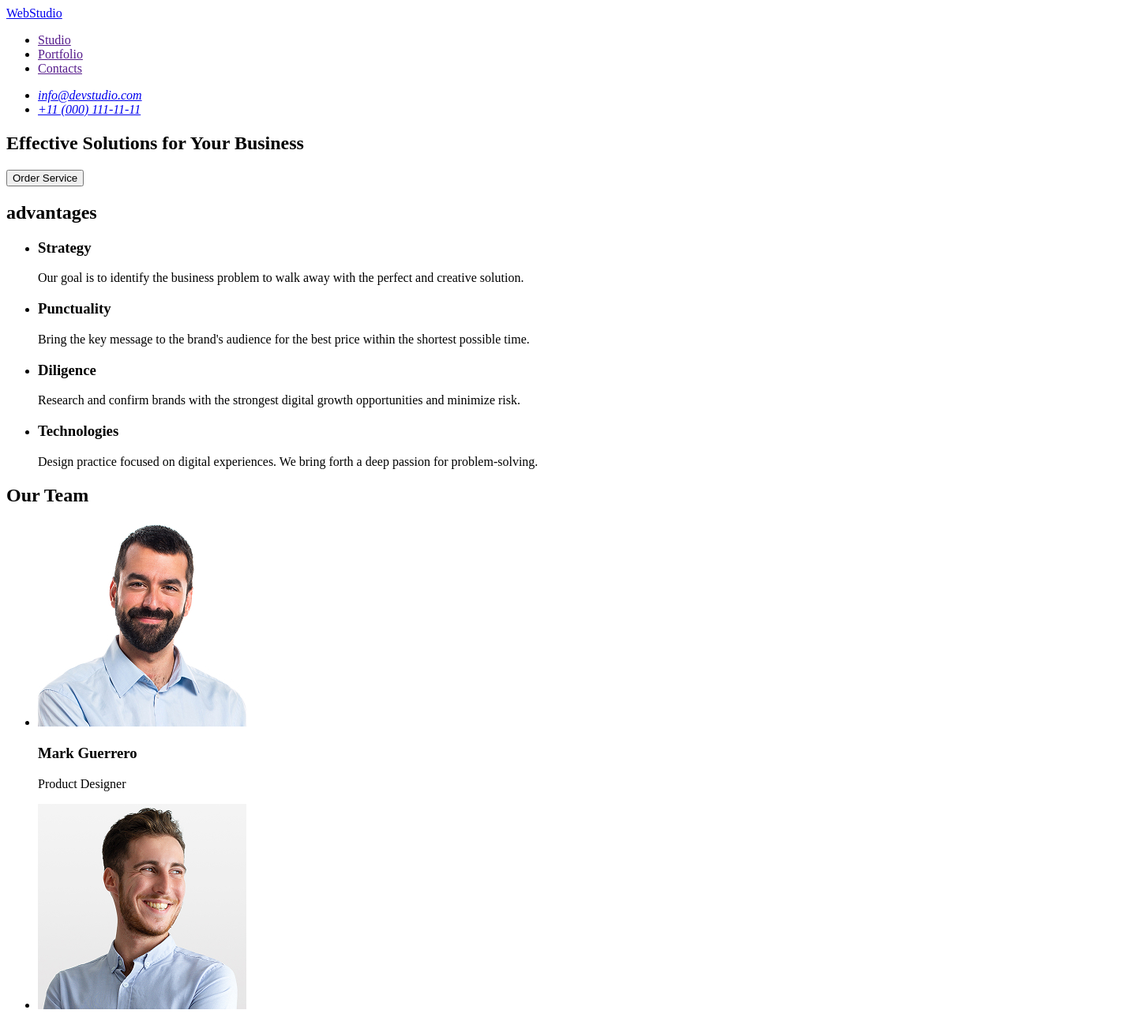
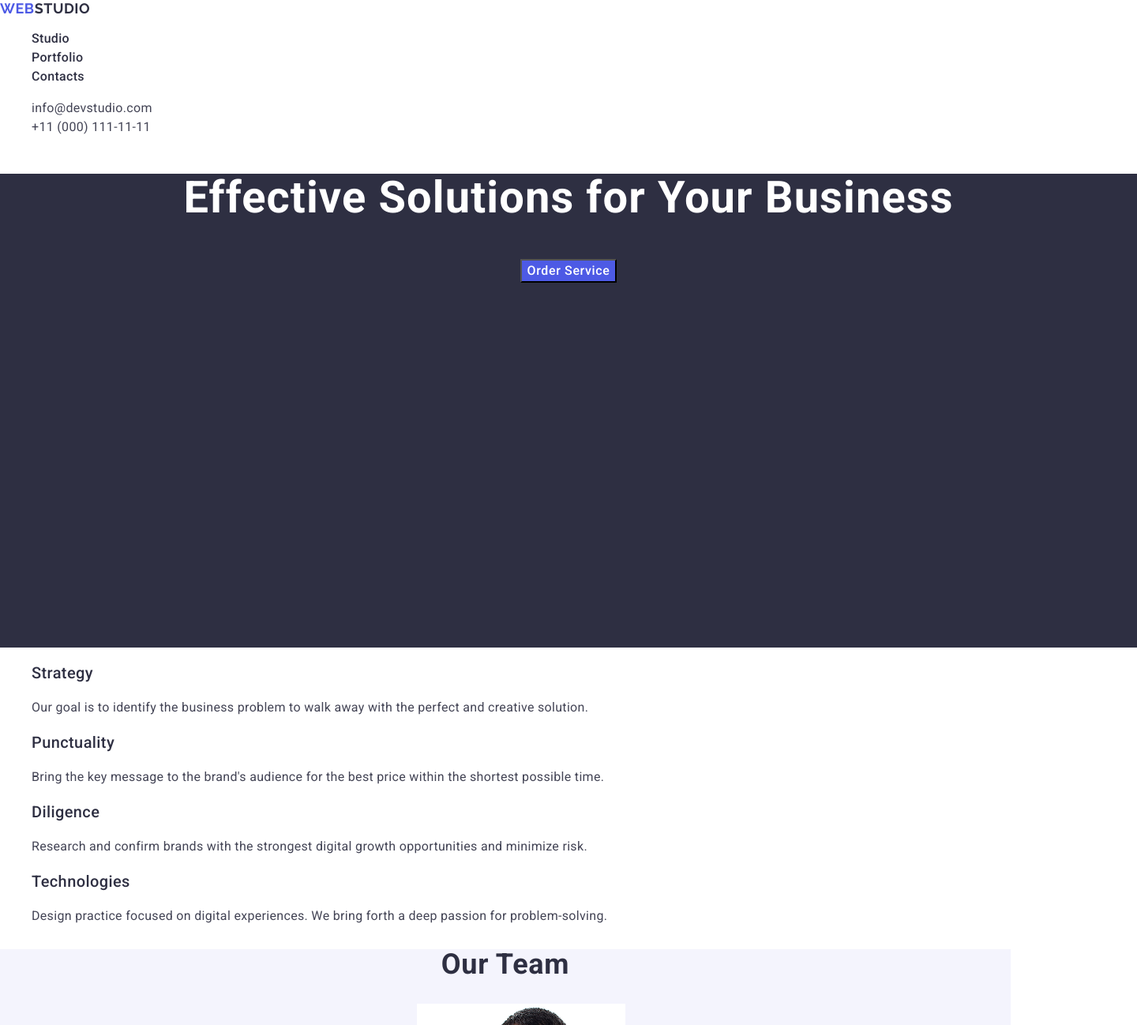
Before and after one commit to Aleksandr-Dmitrenko/goit-markup-hw-02, a plain HTML site: page index.html in a window 1280 px wide. Shown: the top 1298 px of the page at 79% size, 1440 px wide, since content can reach past the window. Drawn offline with nearby package versions, Linux system fonts and the light colour scheme.

Commit message:
add styles

```diff
--- /dev/null
+++ b/css/styles.css
@@ -0,0 +1,185 @@
+body {
+   font-family: "Roboto", sans-serif;
+   color: #434455;
+   background-color: #fff;
+}
+
+ul, ol {
+    list-style-type: none;
+}
+a {
+    text-decoration: none;
+}
+
+.logo {
+font-family: "Raleway", sans-serif;
+font-weight: 700;
+font-size: 18px;
+line-height: 1.17;
+letter-spacing: 0.03em;
+text-transform: uppercase;
+color: #4d5ae5;
+}
+
+.header-logo .logo-part {
+    color: #2e2f42;
+}
+.footer-logo .logo-part {
+    color: #f4f4fd;
+}
+
+.nav-link {
+font-weight: 500;
+font-size: 16px;
+line-height: 1.5;
+letter-spacing: 0.02em;
+color: #2e2f42;
+}
+
+.Contacts {
+    font-style: normal;
+}
+
+.contacts-link {
+font-size: 16px;
+line-height: 1.5;
+letter-spacing: 0.02em;
+color: #434455;
+}
+
+.nav-link:hover,
+.nav-link:focus,
+.contacts-link:hover,
+.contacts-link:hover {
+    color: #404bbf;
+}
+
+/* Slogan */
+
+ .slogan {
+    background-color: #2e2f42;
+    width: 1440px;
+    height: 600px;
+    text-align: center;
+ }
+
+.slogan-title {
+font-weight: 700;
+font-size: 56px;
+line-height: 1.1;
+letter-spacing: 0.02em;
+text-align: center;
+color: #fff;
+}
+
+button {
+font-weight: 500;
+font-size: 16px;
+line-height: 1.5;
+letter-spacing: 0.04em;
+color: #fff;
+background-color: #4d5ae5;
+}
+
+button:hover {
+    color: #fff;
+    background-color: #404bbf;
+    cursor: pointer;
+}
+
+/* advantages */
+
+.advantages-list {
+font-weight: 500;
+font-size: 20px;
+line-height: 1.2;
+letter-spacing: 0.02em;
+color: #2e2f42;
+}
+.advantages-list-description {
+font-weight: 400;
+font-size: 16px;
+line-height: 1.5;
+letter-spacing: 0.02em;
+color: #434455;
+}
+
+/* ourTeam */
+
+.our-team {
+    background-color: #f4f4fd;
+    text-align: center;
+
+}
+.our-team-title {
+font-weight: 700;
+font-size: 36px;
+line-height: 1.1;
+letter-spacing: 0.02em;
+text-align: center;
+color: #2e2f42;
+}
+.our-team-list
+{
+font-weight: 500;
+font-size: 20px;
+line-height: 1.2;
+letter-spacing: 0.02em;
+text-align: center;
+color: #2e2f42;
+}
+.our-team-list-description {
+font-weight: 400;
+font-size: 16px;
+line-height: 1.5;
+letter-spacing: 0.02em;
+text-align: center;
+color: #434455;
+}
+
+/* Portfolio */
+
+.portfolio-title {
+font-weight: 700;
+font-size: 36px;
+line-height: 1.1;
+letter-spacing: 0.02em;
+text-align: center;
+color: #2e2f42;
+}
+
+.portfolio-list {
+font-weight: 500;
+font-size: 20px;
+line-height: 1.2;
+letter-spacing: 0.02em;
+color: #2e2f42;
+}
+.portfolio-descrsption {
+font-weight: 400;
+font-size: 16px;
+line-height: 1.5;
+letter-spacing: 0.02em;
+color: #434455;
+}
+
+/* footer */
+.page-footer {
+    background-color: #2e2f42;
+}
+.footer-description {
+font-weight: 400;
+font-size: 16px;
+line-height: 1.5;
+letter-spacing: 0.02em;
+color: #f4f4fd;
+}
+.logo footer-logo {
+font-family: "Raleway", sans-serif;
+font-weight: 700;
+font-size: 18px;
+line-height: 1.17;
+letter-spacing: 0.03em;
+text-transform: uppercase;
+color: #f4f4fd;
+}
--- a/index.html
+++ b/index.html
@@ -4,68 +4,82 @@
     <meta charset="UTF-8">
     <meta name="viewport" content="width=device-width, initial-scale=1.0">
     <title>Webstudio</title>
+
+    <link
+        rel="stylesheet"
+        href="https://cdnjs.cloudflare.com/ajax/libs/modern-normalize/3.0.1/modern-normalize.min.css"
+        integrity="sha512-q6WgHqiHlKyOqslT/lgBgodhd03Wp4BEqKeW6nNtlOY4quzyG3VoQKFrieaCeSnuVseNKRGpGeDU3qPmabCANg=="
+        crossorigin="anonymous" referrerpolicy="no-referrer"
+    />
+
+<link rel="preconnect" href="https://fonts.googleapis.com"/>
+<link rel="preconnect" href="https://fonts.gstatic.com" crossorigin/>
+<link href="https://fonts.googleapis.com/css2?family=Raleway:wght@700&family=Roboto:wght@400;500;700&display=swap" rel="stylesheet"/>
+<!--привязка html к styless-->
+    <link rel="stylesheet" href="./css/styles.css"/>
 </head>
 <body>
-    <header>
-        <nav>
-            <a href="./index.html">WebStudio</a>
-            <ul>
-                <li><a href="">Studio</a></li>
-                <li><a href="">Portfolio</a></li>
-                <li><a href="">Contacts</a></li>
+    <header class="page-header">
+        <nav class="header-nav">
+            <a class= "logo header-logo" href="./index.html"
+            >Web<span class="logo-part">Studio</span></a>
+            <ul class="nav-list">
+                <li class="nav-item"><a class="nav-link" href="./index.html">Studio</a></li>
+                <li class="nav-item"><a class="nav-link" href="">Portfolio</a></li>
+                <li class="nav-item"><a class="nav-link" href="">Contacts</a></li>
             </ul>
         </nav>
 
-        <address>
-            <ul>
-                <li><a href="mailto:info@devstudio.com">info@devstudio.com</a></li>
-                <li><a href="tel:+110001111111">+11 (000) 111-11-11</a></li>
+        <address class="Contacts">
+            <ul class="contacts-list">
+                <li class="contacts-item"><a class="contacts-link" href="mailto:info@devstudio.com">info@devstudio.com</a></li>
+                <li class="contacts-item"><a class="contacts-link" href="tel:+110001111111">+11 (000) 111-11-11</a></li>
             </ul>
         </address>
     </header>
 
     <main>
         <!-- slogan -->
-        <section>
-            <h1>
+        <section class="slogan">
+            <h1 class="slogan-title">
                 Effective Solutions for Your Business
             </h1>
             <button type="button">Order Service</button>
         </section>
         <!-- advantages -->
-        <section>
-            <h2>advantages</h2>
+        <section class="advantages">
+            <h2></h2>
             <ul>
                 <li>
-                    <h3>Strategy</h3>
-                    <p>Our goal is to identify the business problem to walk away with the perfect and creative solution.
+                    <h3 class="advantages-list">Strategy</h3>
+                    <p class="advantages-list-description">Our goal is to identify the business problem to walk away with the perfect and creative solution.
                     </p>
                 </li>
                 <li>
-                    <h3>Punctuality</h3>
-                    <p>Bring the key message to the brand's audience for the best price within the shortest possible time.
+                    <h3 class="advantages-list">Punctuality</h3>
+                    <p class="advantages-list-description">Bring the key message to the brand's audience for the best price within the shortest possible time.
                     </p>
                 </li>
                 <li>
-                    <h3>Diligence</h3>
-                    <p>Research and confirm brands with the strongest digital growth opportunities and minimize risk.
+                    <h3 class="advantages-list">Diligence</h3>
+                    <p class="advantages-list-description">Research and confirm brands with the strongest digital growth opportunities and minimize risk.
                     </p>
                 </li>
                 <li>
-                    <h3>Technologies</h3>
-                    <p>Design practice focused on digital experiences. We bring forth a deep passion for problem-solving.
+                    <h3 class="advantages-list">Technologies</h3>
+                    <p class="advantages-list-description">Design practice focused on digital experiences. We bring forth a deep passion for problem-solving.
                     </p>
                 </li>
             </ul>
         </section>
         <!-- Team -->
-        <section>
-            <h2>Our Team</h2>
+        <section class="our-team">
+            <h2 class="our-team-title">Our Team</h2>
             <ul>
                 <li>
                     <img src="./images/img-3.jpg" alt="Mark Guerrero avatar" width="264">
-                    <h3>Mark Guerrero</h3>
-                    <p>Product Designer</p>
+                    <h3 class="our-team-list">Mark Guerrero</h3>
+                    <p class="our-team-list-description">Product Designer</p>
                 </li>
                 <li>
                     <img src="./images/img-2.jpg" alt="Tom Ford avatar" width="264">
@@ -84,11 +98,48 @@
                 </li>
             </ul>
         </section>
+        <!--our-portfolio-->
+        <section class="portfolio">
+            <h2 class="portfolio-title">Our Portfolio</h2>
+            <ul>
+                <li>
+                    <img src="./images/portfolio-1.jpg" alt="Banking App" width="360">
+                    <h3 class="portfolio-list">Banking App</h3>
+                    <p class="portfolio-descrsption">App</p>
+                </li>
+                <li>
+                    <img src="./images/portfolio-2.jpg" alt="Cashless Payment" width="360">
+                    <h3 class="portfolio-list">Cashless Payment</h3>
+                    <p class="portfolio-descrsption">Marketing</p>
+                </li>
+                <li>
+                    <img src="./images/portfolio-3.jpg" alt="Meditation App" width="360">
+                    <h3 class="portfolio-list">Meditation App</h3>
+                    <p class="portfolio-descrsption">App</p>
+                </li>
+                <li>
+                    <img src="./images/portfolio-4.jpg" alt="Taxi Service" width="360">
+                    <h3 class="portfolio-list">Taxi Service</h3>
+                    <p class="portfolio-descrsption">Marketing</p>
+                </li>
+                <li>
+                    <img src="./images/portfolio-5.jpg" alt="Screen Illustrations" width="360">
+                    <h3 class="portfolio-list">Screen Illustrations</h3>
+                    <p class="portfolio-descrsption">Design</p>
+                </li>
+                <li>
+                    <img src="./images/portfolio-6.jpg" alt="Online Courses" width="360">
+                    <h3 class="portfolio-list">Online Courses</h3>
+                    <p class="portfolio-descrsption">Marketing</p>
+                </li>
+            </ul>
+        </section>
     </main>
 
-    <footer>
-            <a href="./index.html">WebStudio</a>
-            <P>Increase the flow of customers and sales for your business with digital marketing &#x26; growth solutions.</P>
+    <footer class="page-footer">
+            <a class= "logo footer-logo" href="./index.html"
+            >Web<span class="logo-part">Studio</span></a>
+            <P class="footer-description">Increase the flow of customers and sales for your business with digital marketing &#x26; growth solutions.</P>
     </footer>
 </body>
 </html>
```
Also changed, not shown: images/portfolio-1.jpg (added), images/portfolio-2.jpg (added), images/portfolio-3.jpg (added), images/portfolio-4.jpg (added), images/portfolio-5.jpg (added), images/portfolio-6.jpg (added).
